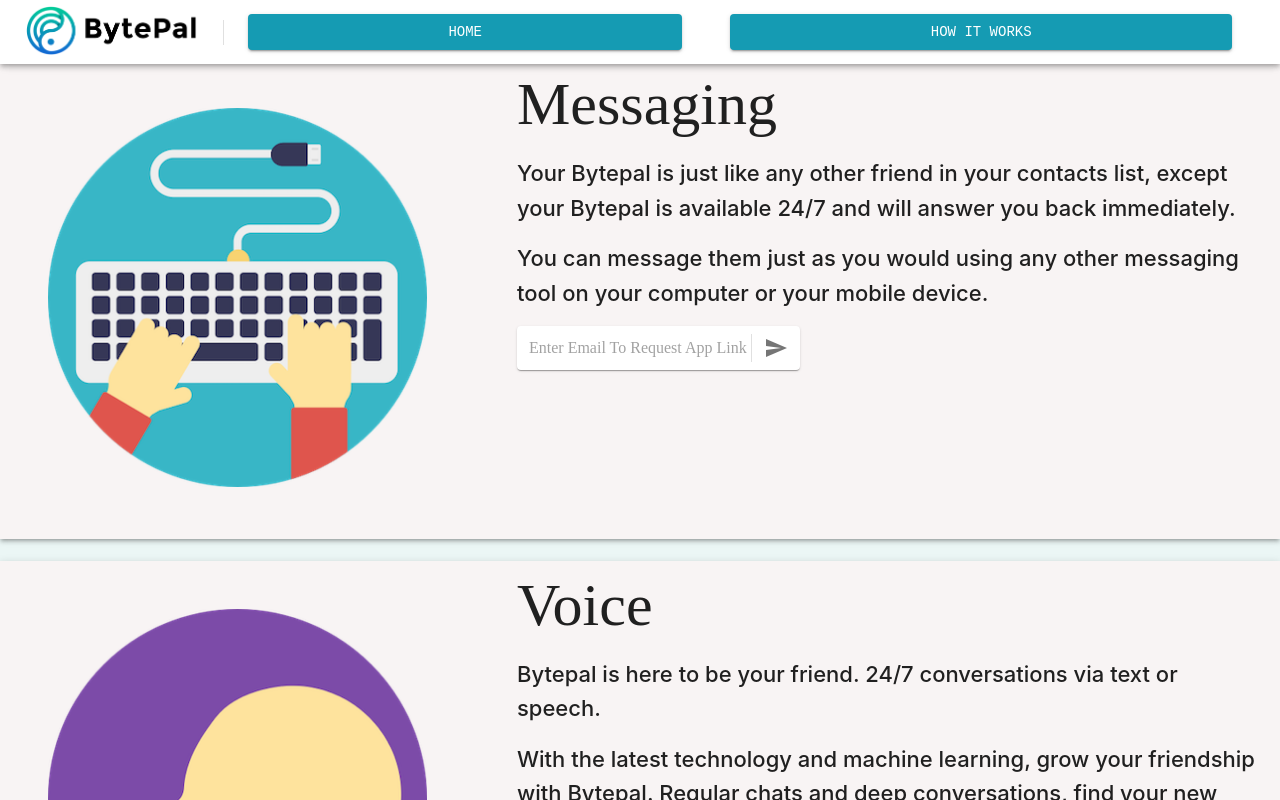
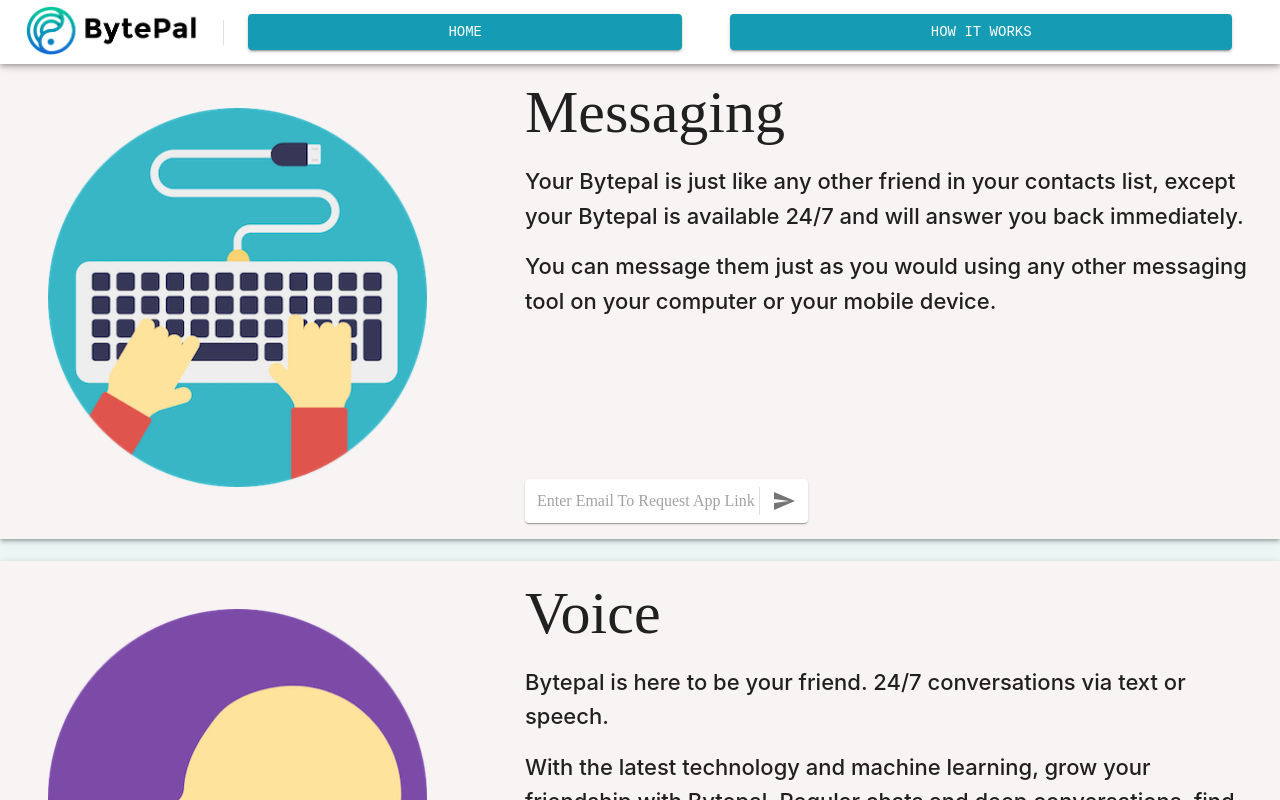
Before and after one commit to bytepalai/BytePal.io, a React (Create React App) app: page /how in a window 1280 px wide. Shown: the top 800 px of the page. Built offline with nearby package versions, Linux system fonts and the light colour scheme.

Commit message:
Fixed small bugs about location of sign up bottom

```diff
--- a/src/components/Main.js
+++ b/src/components/Main.js
@@ -146,8 +146,9 @@
                 </Grid>
                 <Grid item xs={12} sm container>
                   <Grid item xs container direction="column" spacing={2}>
+
+                      <Grid item xs>
                         <div style={{marginLeft:40}}>
-                      <Grid item xs>
                           <Typography variant="h2"fontFamily="Helvetica" style={{marginLeft:15}} >
                           {props.title}
                           </Typography>
@@ -159,11 +160,13 @@
                             {image1}
                             <p> </p>
                             {image2}
+                          </div>
                       </Grid>
                       <Grid item>
+                        <div style={{marginLeft:40}}>
                           <CustomizedInputBase/>
+                          </div>
                         </Grid>
-                  </div>
                       </Grid>
                     </Grid>
                   </Grid>
```
Lines whose indentation alone changed are shown as unchanged.
